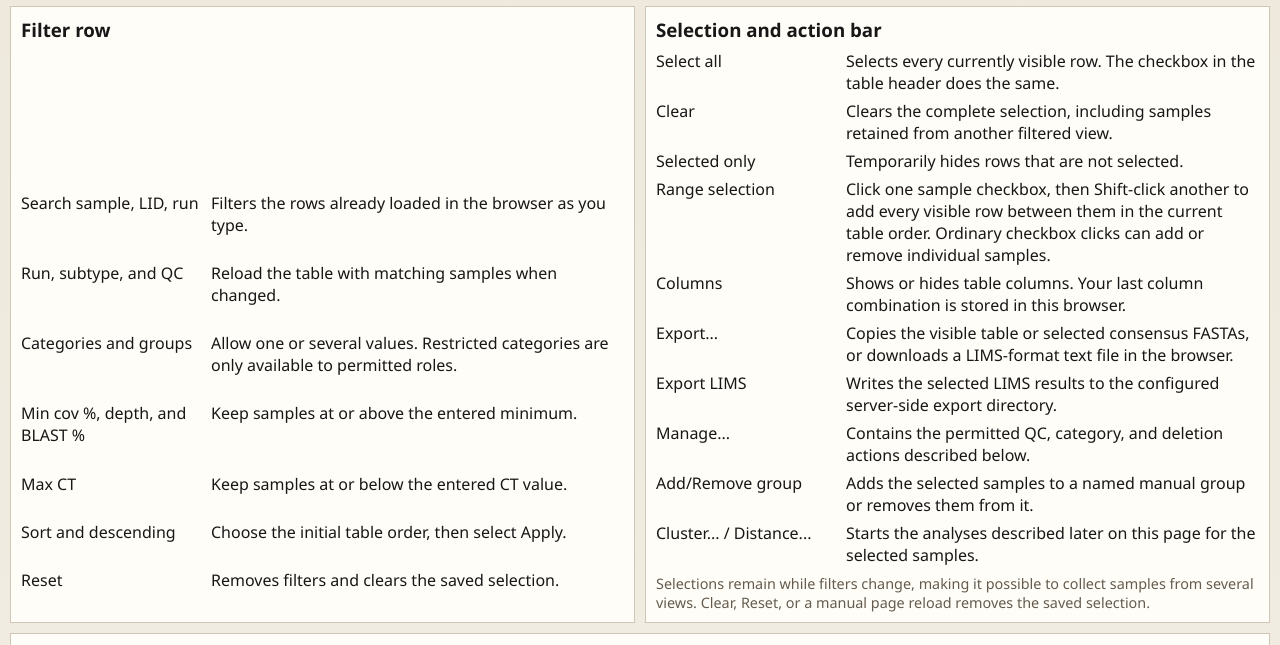
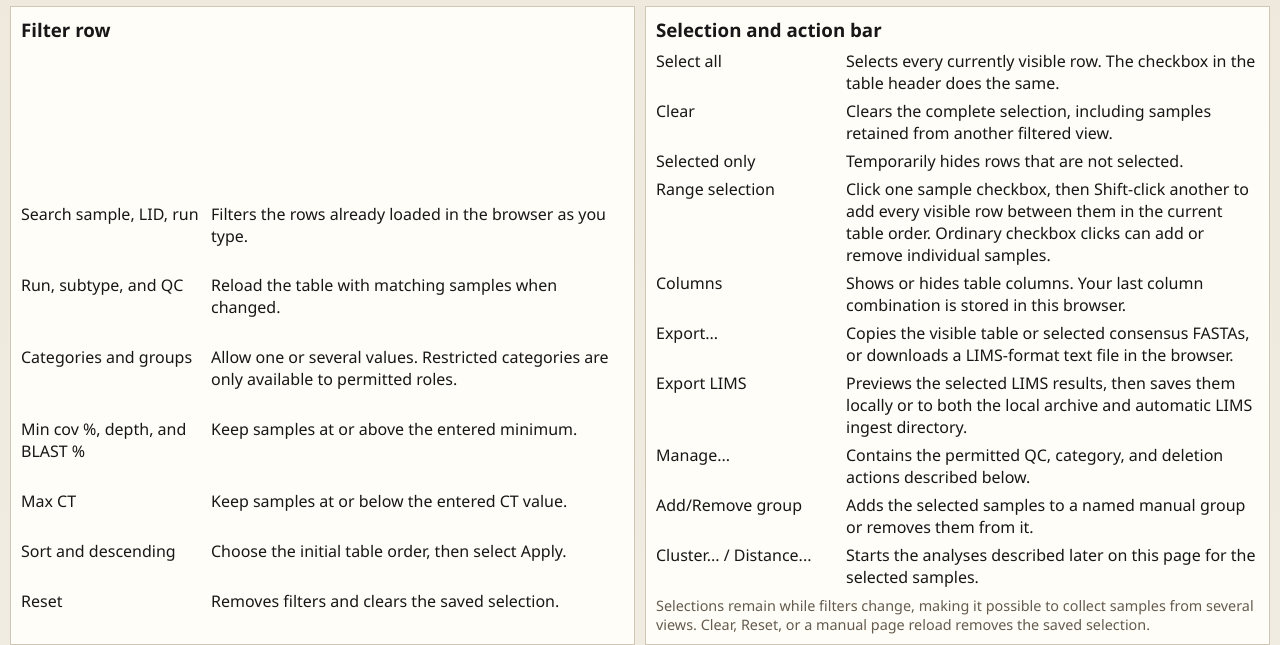
Before and after one commit to SMD-Bioinformatics-Lund/virtitta, a FastAPI app: page /help in a window 1280 px wide. Shown: the part 1383-2028 px from the top of the page. Run offline with FastAPI, Linux system fonts and the light colour scheme.

Commit message:
Lims export dialog with options of where to export

```diff
--- a/deploy/lennart/docker-compose.yml
+++ b/deploy/lennart/docker-compose.yml
@@ -30,6 +30,9 @@ services:
         target: /media/isilon/backup_hopper/results/virpipa
         read_only: true
       - type: bind
+        source: /media/MLU-CMD-NGS
+        target: /media/MLU-CMD-NGS
+      - type: bind
         source: ${VIRTITTA_CLARITY_ROOT:-./data}
         target: ${VIRTITTA_CLARITY_CONTAINER_ROOT:-/fs2/seqdata/clarity/done}
         read_only: true
--- a/deploy/lennart/virtitta.toml
+++ b/deploy/lennart/virtitta.toml
@@ -46,6 +46,7 @@ restricted_sample_categories = ["test"]
 
 [exports]
 lims_root = "data/lims_exports"
+lims_ingest_root = "/media/MLU-CMD-NGS/"
 
 [imports]
 clarity_metadata_root = "/fs2/seqdata/clarity/done"
--- a/virtitta.example.toml
+++ b/virtitta.example.toml
@@ -46,6 +46,7 @@ restricted_sample_categories = ["test"]
 
 [exports]
 lims_root = "data/lims_exports"
+lims_ingest_root = ""
 
 [imports]
 clarity_metadata_root = ""
--- a/virtitta/app.py
+++ b/virtitta/app.py
@@ -863,7 +863,12 @@ def timestamped_lims_export_filename(sample_rows: list[dict], timestamp: str) ->
     return f"{stem}-{timestamp}{suffix}"
 
 
-def write_server_lims_export(config: Config, sample_rows: list[dict], content: str) -> Path | None:
+def write_server_lims_export(
+    config: Config,
+    sample_rows: list[dict],
+    content: str,
+    additional_collision_root: Path | None = None,
+) -> Path | None:
     if config.exports.lims_root is None:
         return None
 
@@ -876,12 +881,40 @@ def write_server_lims_export(config: Config, sample_rows: list[dict], content: s
     stem = candidate.stem
     suffix = candidate.suffix
     counter = 2
-    while candidate.exists():
+    while candidate.exists() or (
+        additional_collision_root is not None
+        and (additional_collision_root / candidate.name).exists()
+    ):
         candidate = export_dir / f"{stem}-{counter}{suffix}"
         counter += 1
 
     candidate.write_text(content, encoding="utf-8")
     return candidate
+
+
+def write_lims_ingest_export(config: Config, filename: str, content: str) -> Path | None:
+    if config.exports.lims_ingest_root is None:
+        return None
+
+    export_dir = config.exports.lims_ingest_root
+    if not export_dir.is_dir():
+        raise FileNotFoundError(f"LIMS ingest directory is unavailable: {export_dir}")
+
+    candidate = export_dir / filename
+    if candidate.exists():
+        raise FileExistsError(f"LIMS ingest file already exists: {candidate}")
+
+    temporary = export_dir / f".{filename}.{secrets.token_hex(8)}.tmp"
+    try:
+        temporary.write_text(content, encoding="utf-8")
+        os.replace(temporary, candidate)
+    finally:
+        temporary.unlink(missing_ok=True)
+    return candidate
+
+
+def lims_preview_digest(content: str) -> str:
+    return hashlib.sha256(content.encode("utf-8")).hexdigest()
 
 
 def append_warning(url: str, message: str) -> str:
@@ -1622,6 +1655,38 @@ def create_app(config_path: str | Path | None = None) -> FastAPI:
             connection.close()
         return RedirectResponse(request_url_without_messages(redirect_to), status_code=303)
 
+    def lims_export_preview_response(
+        request: Request,
+        sample_rows: list[dict],
+        redirect_to: str,
+        warning_message: str = "",
+    ):
+        content = build_lims_export_content(config, sample_rows)
+        return templates.TemplateResponse(
+            request,
+            "lims_export_preview.html",
+            {
+                "request": request,
+                "config": config,
+                "sample_rows": sample_rows,
+                "content": content,
+                "preview_digest": lims_preview_digest(content),
+                "redirect_to": safe_local_redirect(redirect_to),
+                "local_enabled": config.exports.lims_root is not None,
+                "local_destination": (
+                    config.exports.lims_root / datetime.now().date().isoformat()
+                    if config.exports.lims_root is not None
+                    else None
+                ),
+                "lims_enabled": (
+                    config.exports.lims_root is not None
+                    and config.exports.lims_ingest_root is not None
+                ),
+                "warning_message": warning_message,
+                "notice_message": "",
+            },
+        )
+
     @app.post("/samples/lims-export")
     async def bulk_lims_export(
         request: Request,
@@ -1631,8 +1696,9 @@ def create_app(config_path: str | Path | None = None) -> FastAPI:
     ):
         require_permission(request, PERMISSION_EXPORT_LIMS)
         require_csrf(request, csrf_token)
+        redirect_url = safe_local_redirect(redirect_to)
         if not sample_run_id:
-            return RedirectResponse(redirect_to, status_code=303)
+            return RedirectResponse(redirect_url, status_code=303)
 
         sample_rows = load_sample_rows(config, sample_run_id, request)
 
@@ -1640,19 +1706,94 @@ def create_app(config_path: str | Path | None = None) -> FastAPI:
             raise HTTPException(status_code=404, detail="No matching samples found")
         if any(row.get("qc_status") == "unreviewed" for row in sample_rows):
             return RedirectResponse(
-                append_warning(redirect_to, "LIMS export is blocked for unreviewed samples."),
+                append_warning(redirect_url, "LIMS export is blocked for unreviewed samples."),
                 status_code=303,
             )
 
+        return lims_export_preview_response(request, sample_rows, redirect_url)
+
+    @app.post("/samples/lims-export/save")
+    async def save_lims_export(
+        request: Request,
+        sample_run_id: list[str] = Form(default=[]),
+        save_target: str = Form(default=""),
+        preview_digest: str = Form(default=""),
+        redirect_to: str = Form(default="/"),
+        csrf_token: str = Form(default=""),
+    ):
+        require_permission(request, PERMISSION_EXPORT_LIMS)
+        require_csrf(request, csrf_token)
+        redirect_url = safe_local_redirect(redirect_to)
+        if save_target not in {"lims", "local"}:
+            raise HTTPException(status_code=400, detail="Invalid LIMS export target")
+        if not sample_run_id:
+            return RedirectResponse(redirect_url, status_code=303)
+
+        sample_rows = load_sample_rows(config, sample_run_id, request)
+        if not sample_rows:
+            raise HTTPException(status_code=404, detail="No matching samples found")
+        if any(row.get("qc_status") == "unreviewed" for row in sample_rows):
+            return RedirectResponse(
+                append_warning(redirect_url, "LIMS export is blocked for unreviewed samples."),
+                status_code=303,
+            )
+
         content = build_lims_export_content(config, sample_rows)
-        export_path = write_server_lims_export(config, sample_rows, content)
-        if export_path is None:
+        if not preview_digest or not secrets.compare_digest(preview_digest, lims_preview_digest(content)):
+            return lims_export_preview_response(
+                request,
+                sample_rows,
+                redirect_url,
+                "The export changed after it was previewed. Review the updated content before saving.",
+            )
+
+        if config.exports.lims_root is None:
             return RedirectResponse(
-                append_warning(redirect_to, "No server-side LIMS export root is configured."),
+                append_warning(redirect_url, "No local LIMS export root is configured."),
                 status_code=303,
             )
+        if save_target == "lims" and config.exports.lims_ingest_root is None:
+            return RedirectResponse(
+                append_warning(redirect_url, "No automatic LIMS ingest root is configured."),
+                status_code=303,
+            )
+
+        try:
+            local_path = write_server_lims_export(
+                config,
+                sample_rows,
+                content,
+                config.exports.lims_ingest_root if save_target == "lims" else None,
+            )
+        except OSError as exc:
+            return RedirectResponse(
+                append_warning(redirect_url, f"Local LIMS export failed: {exc}"),
+                status_code=303,
+            )
+        assert local_path is not None
+
+        if save_target == "local":
+            return RedirectResponse(
+                append_notice(redirect_url, f"LIMS export written locally to {local_path}"),
+                status_code=303,
+            )
+
+        try:
+            ingest_path = write_lims_ingest_export(config, local_path.name, content)
+        except OSError as exc:
+            return RedirectResponse(
+                append_warning(
+                    redirect_url,
+                    f"Local export written to {local_path}, but delivery to LIMS failed: {exc}",
+                ),
+                status_code=303,
+            )
+        assert ingest_path is not None
         return RedirectResponse(
-            append_notice(redirect_to, f"LIMS export written to {export_path}"),
+            append_notice(
+                redirect_url,
+                f"LIMS export written to {local_path} and delivered to {ingest_path}",
+            ),
             status_code=303,
         )
 
@@ -2350,8 +2491,12 @@ def create_app(config_path: str | Path | None = None) -> FastAPI:
             redirect_url = append_warning(redirect_url, " ".join(report.warnings))
         return RedirectResponse(redirect_url, status_code=303)
 
-    @app.get("/samples/{sample_run_id}/lims-export")
-    def sample_lims_export(request: Request, sample_run_id: str):
+    @app.get("/samples/{sample_run_id}/lims-export", response_class=HTMLResponse)
+    def sample_lims_export(
+        request: Request,
+        sample_run_id: str,
+        redirect_to: str = "",
+    ):
         require_permission(request, PERMISSION_EXPORT_LIMS)
         connection = connect(config.database.path)
         try:
@@ -2363,25 +2508,16 @@ def create_app(config_path: str | Path | None = None) -> FastAPI:
         if sample_row.get("qc_status") == "unreviewed":
             return RedirectResponse(
                 append_warning(
-                    f"/samples/{sample_run_id}",
+                    safe_local_redirect(redirect_to, f"/samples/{sample_run_id}"),
                     "LIMS export is blocked until QC is marked pass or fail.",
                 ),
                 status_code=303,
             )
 
-        content = build_lims_export_content(config, [sample_row])
-        export_path = write_server_lims_export(config, [sample_row], content)
-        if export_path is None:
-            return RedirectResponse(
-                append_warning(
-                    f"/samples/{sample_run_id}",
-                    "No server-side LIMS export root is configured.",
-                ),
-                status_code=303,
-            )
-        return RedirectResponse(
-            append_notice(f"/samples/{sample_run_id}", f"LIMS export written to {export_path}"),
-            status_code=303,
+        return lims_export_preview_response(
+            request,
+            [sample_row],
+            safe_local_redirect(redirect_to, f"/samples/{sample_run_id}"),
         )
 
     @app.get("/samples/{sample_run_id}/lims-export/download")
--- a/virtitta/static/style.css
+++ b/virtitta/static/style.css
@@ -200,6 +200,34 @@ a:hover {
   min-height: 280px;
   font-family: "IBM Plex Mono", "Consolas", monospace;
   white-space: pre;
+}
+
+.lims-preview-panel {
+  display: grid;
+  gap: 8px;
+}
+
+.lims-preview-content {
+  width: 100%;
+  min-height: 280px;
+  font-family: "IBM Plex Mono", "Consolas", monospace;
+  white-space: pre;
+}
+
+.compact-details {
+  display: grid;
+  grid-template-columns: max-content minmax(0, 1fr);
+  gap: 4px 10px;
+  margin: 0;
+}
+
+.compact-details dt {
+  font-weight: 700;
+}
+
+.compact-details dd {
+  margin: 0;
+  overflow-wrap: anywhere;
 }
 
 .webigv-panel {
--- a/virtitta/templates/help.html
+++ b/virtitta/templates/help.html
@@ -85,7 +85,7 @@
       <dt>Columns</dt><dd>Shows or hides table columns. Your last column combination is stored in this browser.</dd>
       {% if config.auth.enabled and request.state.current_user %}<dt>Column presets</dt><dd>Save named column combinations to your account and apply them from the selector.</dd>{% endif %}
       <dt>Export...</dt><dd>Copies the visible table or selected consensus FASTAs, or downloads a LIMS-format text file in the browser.</dd>
-      {% if permissions.export_lims %}<dt>Export LIMS</dt><dd>Writes the selected LIMS results to the configured server-side export directory.</dd>{% endif %}
+      {% if permissions.export_lims %}<dt>Export LIMS</dt><dd>Previews the selected LIMS results, then saves them locally or to both the local archive and automatic LIMS ingest directory.</dd>{% endif %}
       {% if permissions.qc_update or permissions.category_update or permissions.sample_delete %}<dt>Manage...</dt><dd>Contains the permitted QC, category, and deletion actions described below.</dd>{% endif %}
       {% if permissions.group_update %}<dt>Add/Remove group</dt><dd>Adds the selected samples to a named manual group or removes them from it.</dd>{% endif %}
       {% if cluster_enabled %}<dt>Cluster... / Distance...</dt><dd>Starts the analyses described later on this page for the selected samples.</dd>{% endif %}
```
Also changed, not shown: AGENTS.md (+4 -4 lines), docs/ADMIN.md (+13 -1 lines), docs/INTERFACE.md (+9 -2 lines), tests/test_smoke.py (+201 -9 lines), virtitta/config.py (+10 -1 lines), virtitta/templates/lims_export_preview.html (added, +39 -0 lines), README.md, deploy/lennart/README.md.
